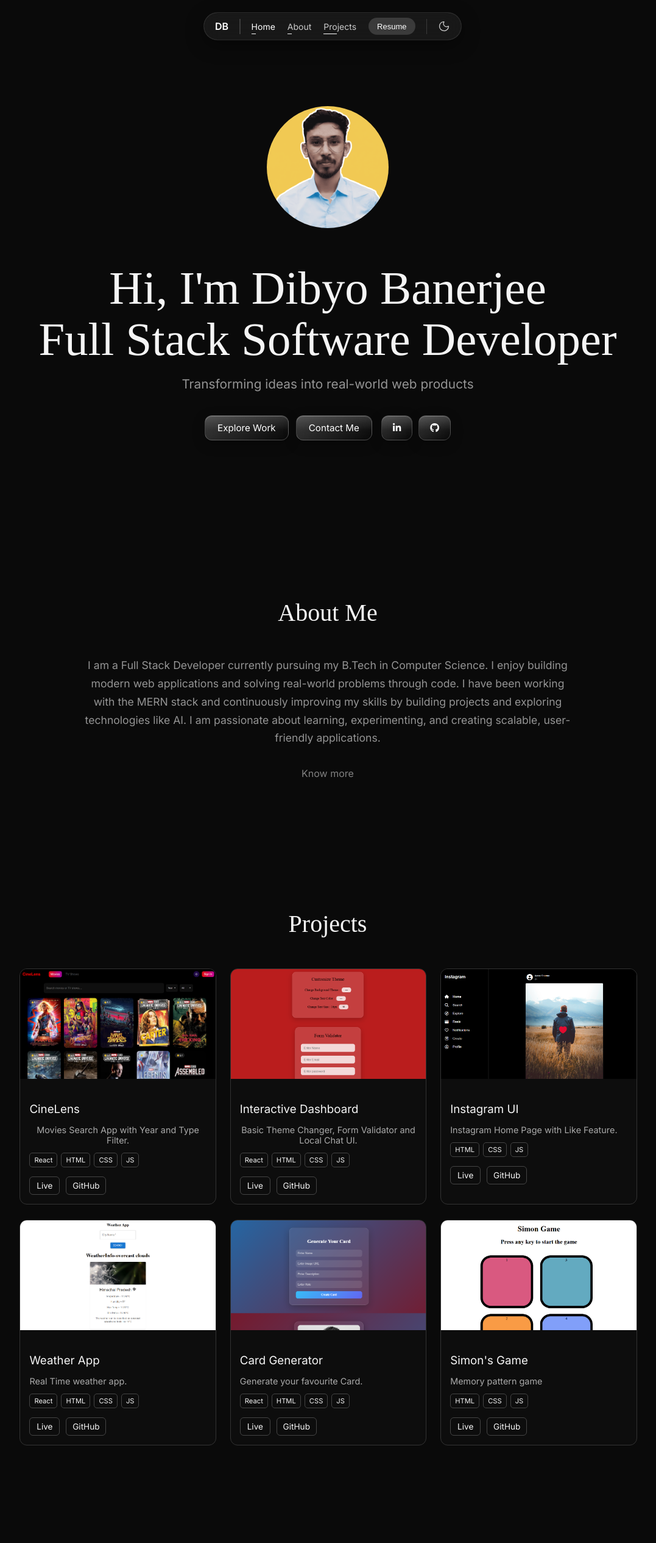
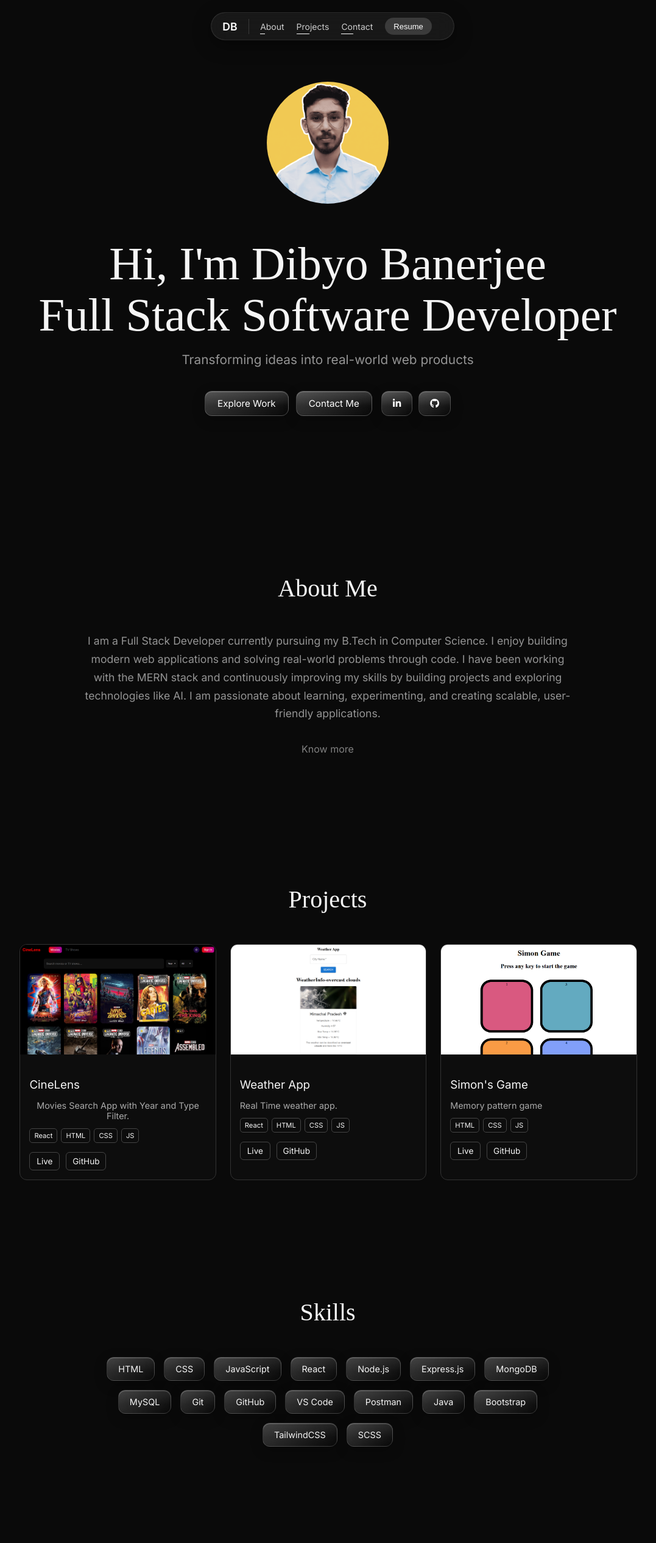
Before and after one commit to dibyo20/Portfolio, a React (Vite) app: page / in a window 1280 px wide. Shown: the top 2530 px of the page at 61% size, without its empty margins (102-1179 px from the left). Built offline with nearby package versions, Linux system fonts and the light colour scheme; a web font is replaced by a local one.

Commit message:
Update Footer and Navbar components, fix links, and adjust styles

```diff
--- a/src/components/Footer/Footer.jsx
+++ b/src/components/Footer/Footer.jsx
@@ -11,7 +11,7 @@ const Footer = () => {
       </p>
 
       <div className="footer-buttons">
-        <button className="btn contact-btn">Contact</button>
+        <button className="btn contact-btn">E-mail</button>
         <a href="">
           <button className="btn resume-btn">Resume</button>
         </a>
@@ -20,7 +20,7 @@ const Footer = () => {
       <div className="footer-line"></div>
 
       <div className="footer-links">
-        <a href="www.linkedin.com/in/dibyo-banerjee-6a2428270">LinkedIn</a>
+        <a href="https://linkedin.com/in/dibyo-banerjee-6a2428270">LinkedIn</a>
         <a href="https://github.com/dibyo20">GitHub</a>
         <a href="/">Instagram</a>
       </div>
--- a/src/components/Hero/Hero.jsx
+++ b/src/components/Hero/Hero.jsx
@@ -22,7 +22,7 @@ const Hero = () => {
         </Link>
         <div className="hero-icons">
           <a
-            href="www.linkedin.com/in/dibyo-banerjee-6a2428270"
+            href="https://linkedin.com/in/dibyo-banerjee-6a2428270"
             className="hero-icon"
           >
             <i className="fab fa-linkedin-in"></i>
--- a/src/components/Navbar/Navbar.jsx
+++ b/src/components/Navbar/Navbar.jsx
@@ -9,26 +9,26 @@ const Navbar = () => {
     <div className="navbar-wrapper">
       <div className="navbar">
         <div className="nav-left">
-          <h3>DB</h3>
+          <Link to="/" className="db">DB</Link>
         </div>
 
         <div className="divider" />
 
         <div className={`nav-center ${menuOpen ? "active" : ""}`}>
-          <Link to="/" className="ver-nav on">
-            Home
-          </Link>
           <Link to="/about" className="ver-nav">
             About
           </Link>
           <Link to="/projects" className="project-nav">
             Projects
           </Link>
+          <Link to="/" className="ver-nav ">
+            Contact
+          </Link>
 
           <button className="resume-btn">Resume</button>
         </div>
 
-        <div className="divider" />
+        {/* <div className="divider" /> */}
 
         <div className="nav-right">
           <button
@@ -37,9 +37,9 @@ const Navbar = () => {
           >
             ☰
           </button>
-          <span className="theme-icon">
+          {/* <span className="theme-icon">
             <Moon size={20} strokeWidth={1.5} />
-          </span>
+          </span> */}
         </div>
       </div>
     </div>
--- a/src/components/Projects/Projects.jsx
+++ b/src/components/Projects/Projects.jsx
@@ -20,38 +20,12 @@ const Projects = () => {
       live: "#",
     },
     {
-      title: "Interactive Dashboard",
-      desc: "Basic Theme Changer, Form Validator and Local Chat UI.",
-      tech: ["React", "HTML", "CSS", "JS"],
-      image: dashboardImg,
-      github: "https://github.com/dibyo20/Frontend-Interactive-Dashboard",
-      live: "#",
-    },
-    {
-      title: "Instagram UI",
-      desc: "Instagram Home Page with Like Feature.",
-      tech: ["HTML", "CSS", "JS"],
-      image: instaImg,
-      github:
-        "https://github.com/dibyo20/JavaScript-Basic-Projects/tree/main/Insta-UI",
-      live: "#",
-    },
-    {
       title: "Weather App",
       desc: "Real Time weather app.",
       tech: ["React", "HTML", "CSS", "JS"],
       image: weatherApp,
       github: "https://github.com/dibyo20/weather-app",
       live: "https://weather-app-topaz-tau-90.vercel.app/",
-    },
-    {
-      title: "Card Generator",
-      desc: "Generate your favourite Card.",
-      tech: ["React", "HTML", "CSS", "JS"],
-      image: gencardImg,
-      github:
-        "http://github.com/dibyo20/FullStack-in-Dept/tree/main/Day15/Frontend",
-      live: "#",
     },
     {
       title: "Simon's Game",
--- a/src/pages/HomePage.jsx
+++ b/src/pages/HomePage.jsx
@@ -11,12 +11,10 @@ import ProjectsPage from "../pages/ProjectsPage.jsx";
 const HomePage = () => {
   return (
     <>
-      {/* <Navbar /> */}
       <Hero />
       <About />
       <Projects />
       <Skills />
-      {/* <Footer /> */}
     </>
   );
 };
--- a/src/styles/Footer.css
+++ b/src/styles/Footer.css
@@ -1,5 +1,5 @@
 .footer {
-  padding: 80px 10%;
+  padding: 40px 10%;
   text-align: center;
 }
 
--- a/src/styles/Hero.css
+++ b/src/styles/Hero.css
@@ -6,7 +6,7 @@
   justify-content: center;
   text-align: center;
   padding: 0 20px;
-  padding-top: calc(20px + 20px);
+  /* padding-top: calc(2px + 2px); */
 }
 
 /* Profile Image */
--- a/src/styles/Navbar.css
+++ b/src/styles/Navbar.css
@@ -34,14 +34,16 @@
 }
 
 /* LEFT */
-.nav-left h3 {
+.nav-left .db{
   display: flex;
   align-items: center;
   height: 100%;
 
-  font-size: 16px;
+  font-size: 1.1rem;
   font-weight: 600;
   cursor: pointer;
+  text-decoration: none;
+  color: #fff;
 }
 
 /* CENTER */
```
